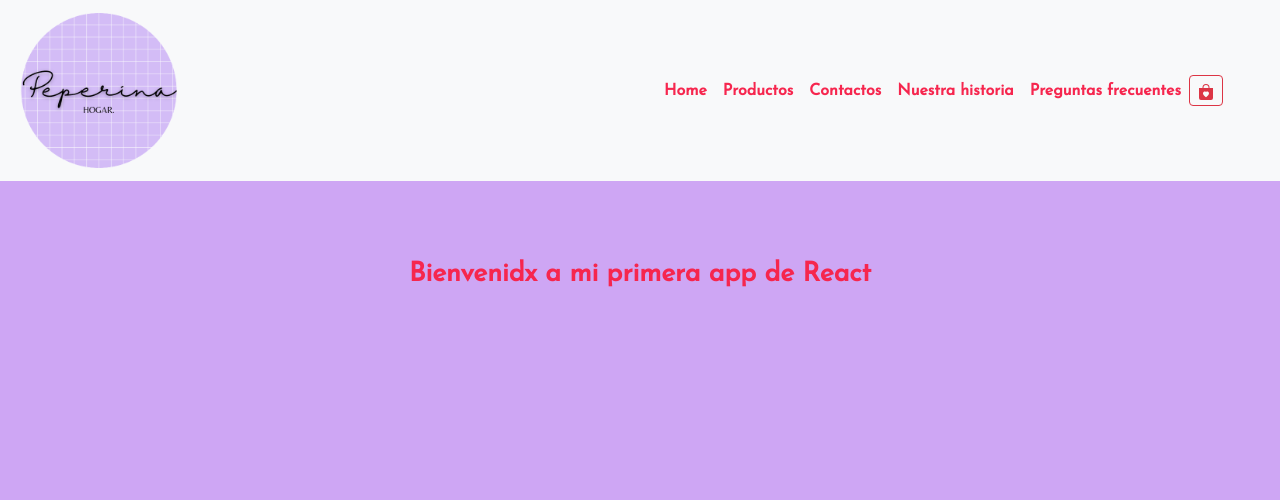
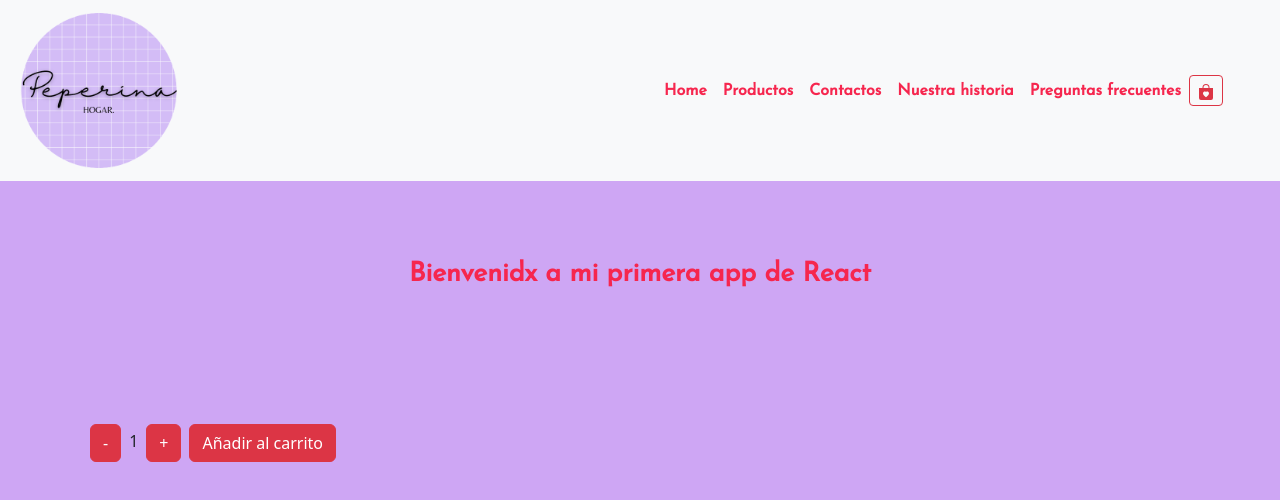
Before and after one commit to DaianaDejesus/reactDejesus, a React (Create React App) app in the folder Documents/react-dejesus/: page / in a window 1280 px wide. Shown: the top 500 px of the page. Built offline with nearby package versions, Linux system fonts and the light colour scheme; a web font is replaced by a local one.

Commit message:
agregar contador

```diff
--- /dev/null
+++ b/Documents/react-dejesus/src/ItemListContainer/ItemCount.js
@@ -0,0 +1,45 @@
+import { useState } from "react"
+
+
+
+const ItemCount = ({ stock, inicial }) => {
+
+
+
+
+    const [count, setCount] = useState(1);
+
+
+    const handleSumar = () => {
+        if (count < stock) {
+            setCount(count + 1)
+        }
+        else {
+            console.log('No hay stock.')
+        }
+    }
+
+    function handleRestar() {
+        if (count > inicial) {
+            setCount(count - 1);
+        }
+    }
+
+    const onAdd = () => {
+        if (count <= stock) {
+            console.log("Se añadió al carrito", count)
+        }
+
+    }
+
+    return (
+        <div className="container my-5">
+            <button className="mx-2 btn btn-danger" onClick={handleRestar}> - </button>
+            <span>{count}</span>
+            <button className="mx-2 btn btn-danger" onClick={handleSumar}> + </button>
+            <button className='my-2 btn btn-danger' disabled={stock <= 0} onClick={() => onAdd(count)}>Añadir al carrito</button>
+        </div>
+    )
+}
+
+export default ItemCount
--- a/Documents/react-dejesus/src/ItemListContainer/ItemListContainer.js
+++ b/Documents/react-dejesus/src/ItemListContainer/ItemListContainer.js
@@ -1,4 +1,6 @@
 import './ItemListContainer.css'
+import './ItemCount'
+import ItemCount from './ItemCount'
 
 const ItemListContainer = ({saludo}) => {
 
@@ -7,7 +9,10 @@ const ItemListContainer = ({saludo}) => {
             <p className="texto">
                 {saludo}
             </p>
+            <ItemCount stock='5' inicial= '1' />
+
         </section>
+
     )
 }
 export default ItemListContainer
```
